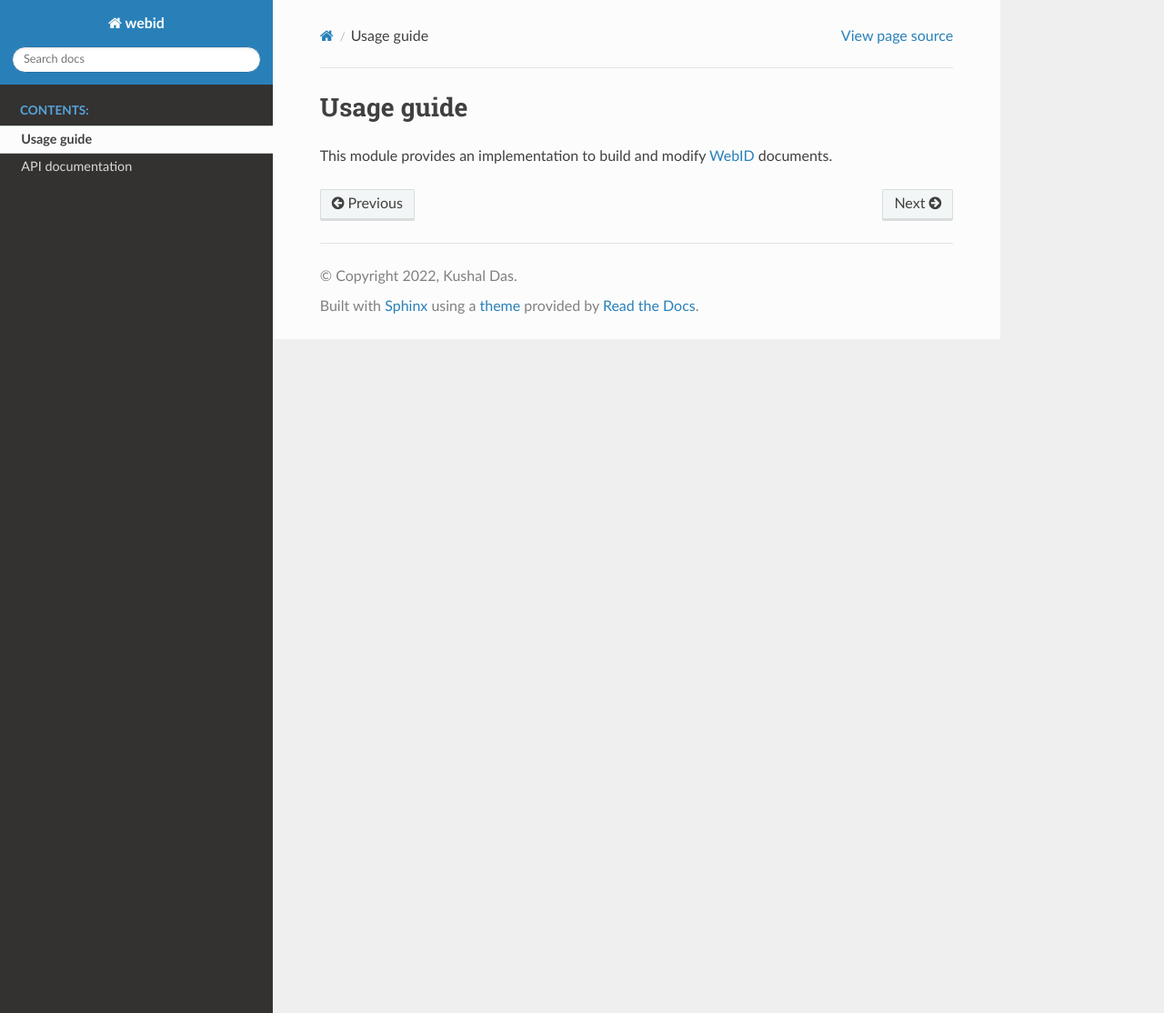
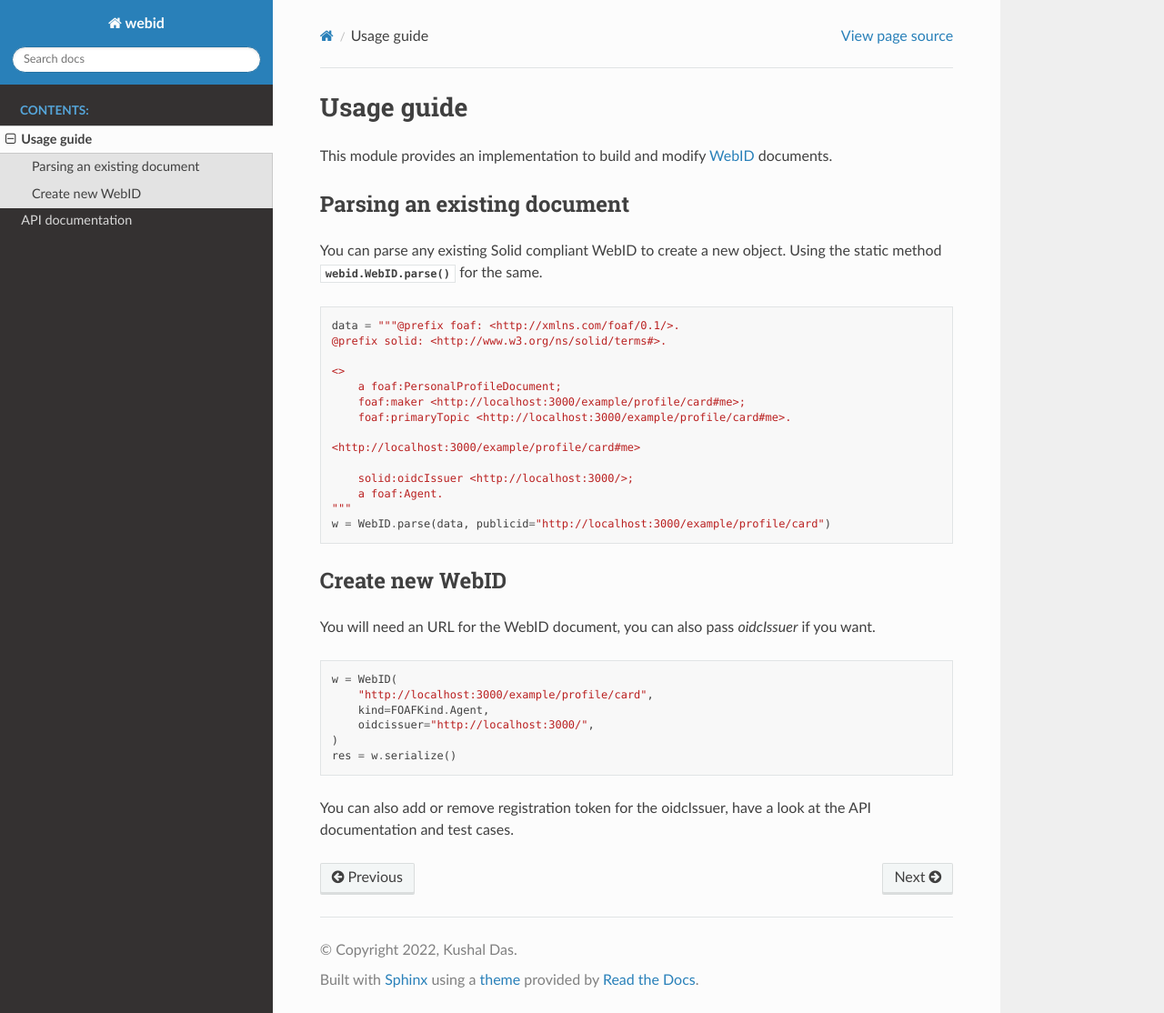
Before and after one commit to projectliquid/webid, a Sphinx documentation site: the page built from docs/usage.rst, in a window 1280 px wide and 1114 px high. Shown: the whole window at 91% size. Built offline with Sphinx 7.4.7 and the Read the Docs theme 2.0.0, drawn with Linux system fonts in a browser that asks for light colours.

Commit message:
Updates parse for Solid

```diff
--- a/docs/usage.rst
+++ b/docs/usage.rst
@@ -4,3 +4,43 @@ Usage guide
 
 This module provides an implementation to build and modify `WebID <https://www.w3.org/2005/Incubator/webid/spec/identity/>`_
 documents.
+
+Parsing an existing document
+-----------------------------
+
+You can parse any existing Solid compliant WebID to create a new object. Using the static method :py:meth:`webid.WebID.parse` for the same.
+
+
+::
+
+    data = """@prefix foaf: <http://xmlns.com/foaf/0.1/>.
+    @prefix solid: <http://www.w3.org/ns/solid/terms#>.
+
+    <>
+        a foaf:PersonalProfileDocument;
+        foaf:maker <http://localhost:3000/example/profile/card#me>;
+        foaf:primaryTopic <http://localhost:3000/example/profile/card#me>.
+
+    <http://localhost:3000/example/profile/card#me>
+
+        solid:oidcIssuer <http://localhost:3000/>;
+        a foaf:Agent.
+    """
+    w = WebID.parse(data, publicid="http://localhost:3000/example/profile/card")
+
+
+Create new WebID
+-----------------
+
+You will need an URL for the WebID document, you can also pass `oidcIssuer` if you want.
+
+::
+
+    w = WebID(
+        "http://localhost:3000/example/profile/card",
+        kind=FOAFKind.Agent,
+        oidcissuer="http://localhost:3000/",
+    )
+    res = w.serialize()
+
+You can also add or remove registration token for the oidcIssuer, have a look at the API documentation and test cases.
```
Also changed, not shown: webid/__init__.py (+17 -2 lines), 1 other file.
